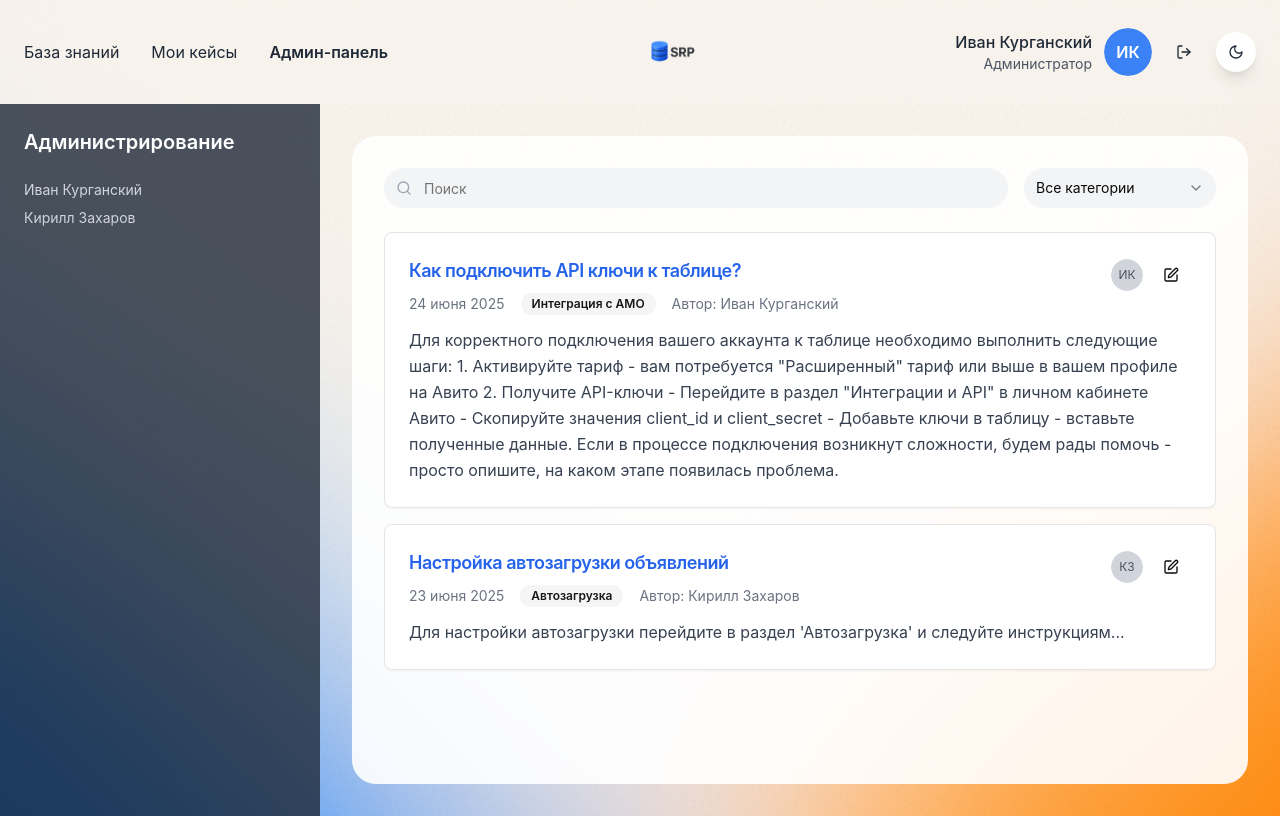
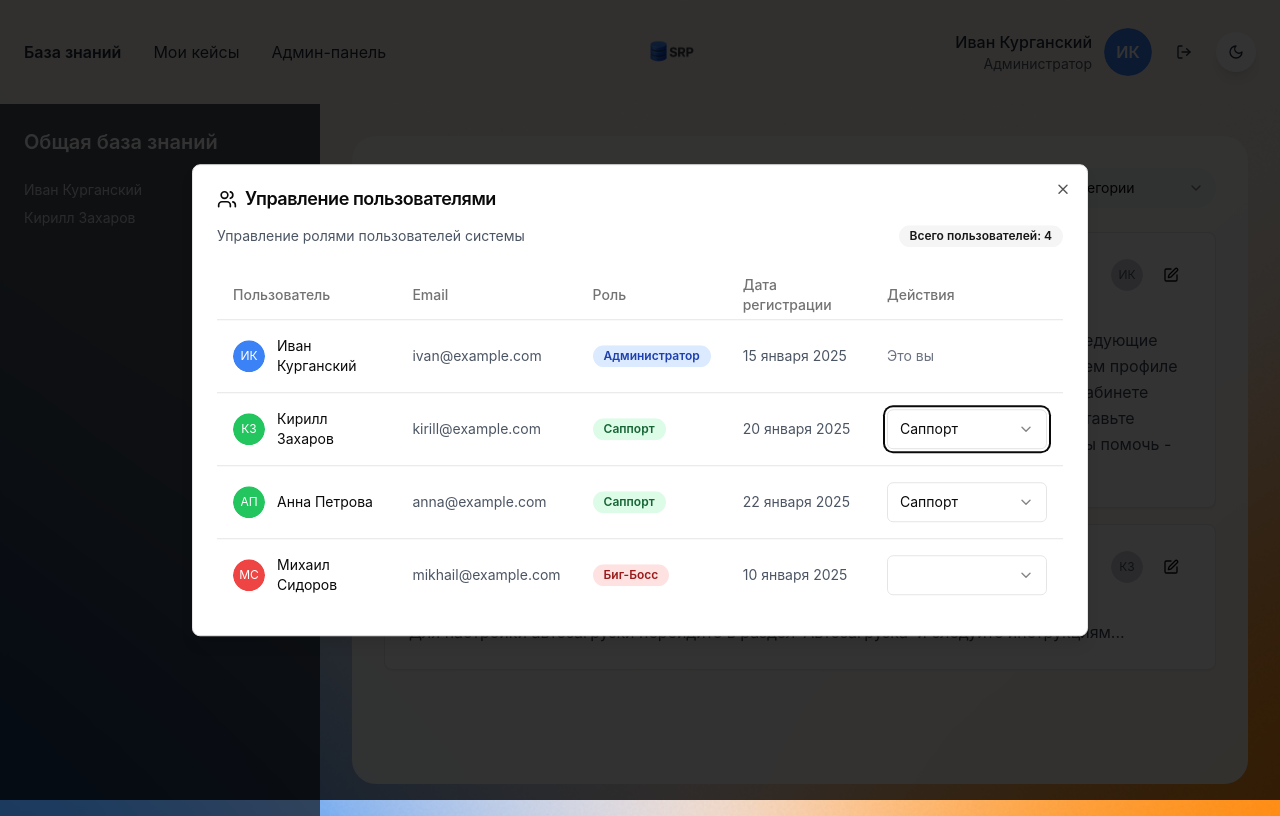
Before and after one commit to ser6eevich/Ruchki_bot, a Next.js app: page /dashboard in a window 1280 px wide. Both pictures are taken after a click on the button "Админ-панель". Built offline with nearby package versions, Linux system fonts and the light colour scheme.

Commit message:
Добавить модальную админ-панель для управления ролями

```diff
--- a/dashboard.tsx
+++ b/dashboard.tsx
@@ -8,7 +8,8 @@ import { Dialog, DialogContent, DialogHeader, DialogTitle, DialogTrigger } from
 import { Select, SelectContent, SelectItem, SelectTrigger, SelectValue } from "@/components/ui/select"
 import { Textarea } from "@/components/ui/textarea"
 import { Avatar, AvatarFallback } from "@/components/ui/avatar"
-import { Moon, Sun, Search, Plus, Edit, LogOut } from "lucide-react"
+import { Table, TableBody, TableCell, TableHead, TableHeader, TableRow } from "@/components/ui/table"
+import { Moon, Sun, Search, Plus, Edit, LogOut, Settings, Users } from "lucide-react"
 import { useState } from "react"
 
 // Типы данных
@@ -17,7 +18,9 @@ type UserRole = "Саппорт" | "Администратор" | "Биг-Бос
 type User = {
   id: string
   name: string
+  email: string
   role: UserRole
+  createdAt: string
 }
 
 type Category =
@@ -45,8 +48,41 @@ type Case = {
 const currentUser: User = {
   id: "1",
   name: "Иван Курганский",
+  email: "ivan@example.com",
   role: "Администратор",
+  createdAt: "15 января 2025",
 }
+
+const mockUsers: User[] = [
+  {
+    id: "1",
+    name: "Иван Курганский",
+    email: "ivan@example.com",
+    role: "Администратор",
+    createdAt: "15 января 2025",
+  },
+  {
+    id: "2",
+    name: "Кирилл Захаров",
+    email: "kirill@example.com",
+    role: "Саппорт",
+    createdAt: "20 января 2025",
+  },
+  {
+    id: "3",
+    name: "Анна Петрова",
+    email: "anna@example.com",
+    role: "Саппорт",
+    createdAt: "22 января 2025",
+  },
+  {
+    id: "4",
+    name: "Михаил Сидоров",
+    email: "mikhail@example.com",
+    role: "Биг-Босс",
+    createdAt: "10 января 2025",
+  },
+]
 
 const mockCases: Case[] = [
   {
@@ -82,8 +118,8 @@ const categories: Category[] = [
   "Уведомления",
 ]
 
-const canSeeAdminPanel = true // Declare canSeeAdminPanel variable
-const canEditAllCases = true // Declare canEditAllCases variable
+const canSeeAdminPanel = currentUser.role === "Администратор" || currentUser.role === "Биг-Босс"
+const canEditAllCases = currentUser.role === "Администратор" || currentUser.role === "Биг-Босс"
 
 const getAvatarColor = (role: UserRole): string => {
   switch (role) {
@@ -98,17 +134,32 @@ const getAvatarColor = (role: UserRole): string => {
   }
 }
 
+const getRoleBadgeColor = (role: UserRole): string => {
+  switch (role) {
+    case "Саппорт":
+      return "bg-green-100 text-green-800"
+    case "Администратор":
+      return "bg-blue-100 text-blue-800"
+    case "Биг-Босс":
+      return "bg-red-100 text-red-800"
+    default:
+      return "bg-gray-100 text-gray-800"
+  }
+}
+
 const handleCreateCase = () => {
   // Logic to handle case creation
 }
 
-const filteredCases = mockCases // Declare filteredCases variable
+const filteredCases = mockCases
 
 export default function Dashboard() {
-  const [activeTab, setActiveTab] = useState<"knowledge" | "my-cases" | "admin">("knowledge")
+  const [activeTab, setActiveTab] = useState<"knowledge" | "my-cases">("knowledge")
   const [searchQuery, setSearchQuery] = useState("")
   const [selectedCategory, setSelectedCategory] = useState<Category | "all">("all")
   const [isCreateCaseOpen, setIsCreateCaseOpen] = useState(false)
+  const [isAdminPanelOpen, setIsAdminPanelOpen] = useState(false)
+  const [users, setUsers] = useState<User[]>(mockUsers)
   const [newCase, setNewCase] = useState({
     title: "",
     question: "",
@@ -131,12 +182,17 @@ export default function Dashboard() {
     setTimeout(() => {
       const newTheme = !isDark
       setIsDark(newTheme)
-      // Save theme to localStorage
       localStorage.setItem("theme", newTheme ? "dark" : "light")
       setTimeout(() => {
         setIsTransitioning(false)
       }, 100)
     }, 150)
+  }
+
+  const handleRoleChange = (userId: string, newRole: UserRole) => {
+    setUsers(users.map(user =>
+      user.id === userId ? { ...user, role: newRole } : user
+    ))
   }
 
   return (
@@ -176,14 +232,105 @@ export default function Dashboard() {
             Мои кейсы
           </button>
           {canSeeAdminPanel && (
+            <Dialog open={isAdminPanelOpen} onOpenChange={setIsAdminPanelOpen}>
+              <DialogTrigger asChild>
                 <button
-              onClick={() => setActiveTab("admin")}
                   className={`transition-colors ${
                     isDark ? "text-white hover:text-white/80" : "text-gray-800 hover:text-gray-600"
-              } ${activeTab === "admin" ? "font-semibold" : ""}`}
+                  }`}
                 >
                   Админ-панель
                 </button>
+              </DialogTrigger>
+              <DialogContent
+                className={`max-w-4xl max-h-[80vh] overflow-y-auto transition-all duration-500 ${
+                  isDark ? "bg-gray-900 text-white border-gray-700" : ""
+                }`}
+              >
+                <DialogHeader>
+                  <DialogTitle className={`flex items-center gap-2 ${isDark ? "text-white" : ""}`}>
+                    <Users className="w-5 h-5" />
+                    Управление пользователями
+                  </DialogTitle>
+                </DialogHeader>
+                <div className="space-y-6">
+                  <div className="flex items-center justify-between">
+                    <p className={`text-sm ${isDark ? "text-gray-300" : "text-gray-600"}`}>
+                      Управление ролями пользователей системы
+                    </p>
+                    <Badge variant="secondary" className={isDark ? "bg-gray-700 text-gray-300" : ""}>
+                      Всего пользователей: {users.length}
+                    </Badge>
+                  </div>
+
+                  <Table>
+                    <TableHeader>
+                      <TableRow className={isDark ? "border-gray-700" : ""}>
+                        <TableHead className={isDark ? "text-gray-300" : ""}>Пользователь</TableHead>
+                        <TableHead className={isDark ? "text-gray-300" : ""}>Email</TableHead>
+                        <TableHead className={isDark ? "text-gray-300" : ""}>Роль</TableHead>
+                        <TableHead className={isDark ? "text-gray-300" : ""}>Дата регистрации</TableHead>
+                        <TableHead className={isDark ? "text-gray-300" : ""}>Действия</TableHead>
+                      </TableRow>
+                    </TableHeader>
+                    <TableBody>
+                      {users.map((user) => (
+                        <TableRow key={user.id} className={isDark ? "border-gray-700" : ""}>
+                          <TableCell>
+                            <div className="flex items-center space-x-3">
+                              <Avatar className="w-8 h-8">
+                                <AvatarFallback className={`${getAvatarColor(user.role)} text-white text-xs`}>
+                                  {user.name
+                                    .split(" ")
+                                    .map((n) => n[0])
+                                    .join("")}
+                                </AvatarFallback>
+                              </Avatar>
+                              <span className={isDark ? "text-white" : ""}>{user.name}</span>
+                            </div>
+                          </TableCell>
+                          <TableCell className={isDark ? "text-gray-300" : "text-gray-600"}>
+                            {user.email}
+                          </TableCell>
+                          <TableCell>
+                            <Badge className={getRoleBadgeColor(user.role)}>
+                              {user.role}
+                            </Badge>
+                          </TableCell>
+                          <TableCell className={isDark ? "text-gray-300" : "text-gray-600"}>
+                            {user.createdAt}
+                          </TableCell>
+                          <TableCell>
+                            {user.id !== currentUser.id && (
+                              <Select
+                                value={user.role}
+                                onValueChange={(value) => handleRoleChange(user.id, value as UserRole)}
+                              >
+                                <SelectTrigger className={`w-40 ${isDark ? "bg-gray-800 text-white border-gray-700" : ""}`}>
+                                  <SelectValue />
+                                </SelectTrigger>
+                                <SelectContent className={isDark ? "bg-gray-800 text-white border-gray-700" : ""}>
+                                  <SelectItem value="Саппорт">Саппорт</SelectItem>
+                                  <SelectItem value="Администратор">Администратор</SelectItem>
+                                  {currentUser.role === "Биг-Босс" && (
+                                    <SelectItem value="Биг-Босс">Биг-Босс</SelectItem>
+                                  )}
+                                </SelectContent>
+                              </Select>
+                            )}
+                            {user.id === currentUser.id && (
+                              <span className={`text-sm ${isDark ? "text-gray-400" : "text-gray-500"}`}>
+                                Это вы
+                              </span>
+                            )}
+                          </TableCell>
+                        </TableRow>
+                      ))}
+                    </TableBody>
+                  </Table>
+                </div>
+              </DialogContent>
+            </Dialog>
           )}
         </nav>
 
@@ -252,7 +399,6 @@ export default function Dashboard() {
           <h2 className="text-xl font-semibold mb-6">
             {activeTab === "knowledge" && "Общая база знаний"}
             {activeTab === "my-cases" && "Мои кейсы"}
-            {activeTab === "admin" && "Администрирование"}
           </h2>
 
           <div className="space-y-2">
```
Lines whose indentation alone changed are shown as unchanged.
